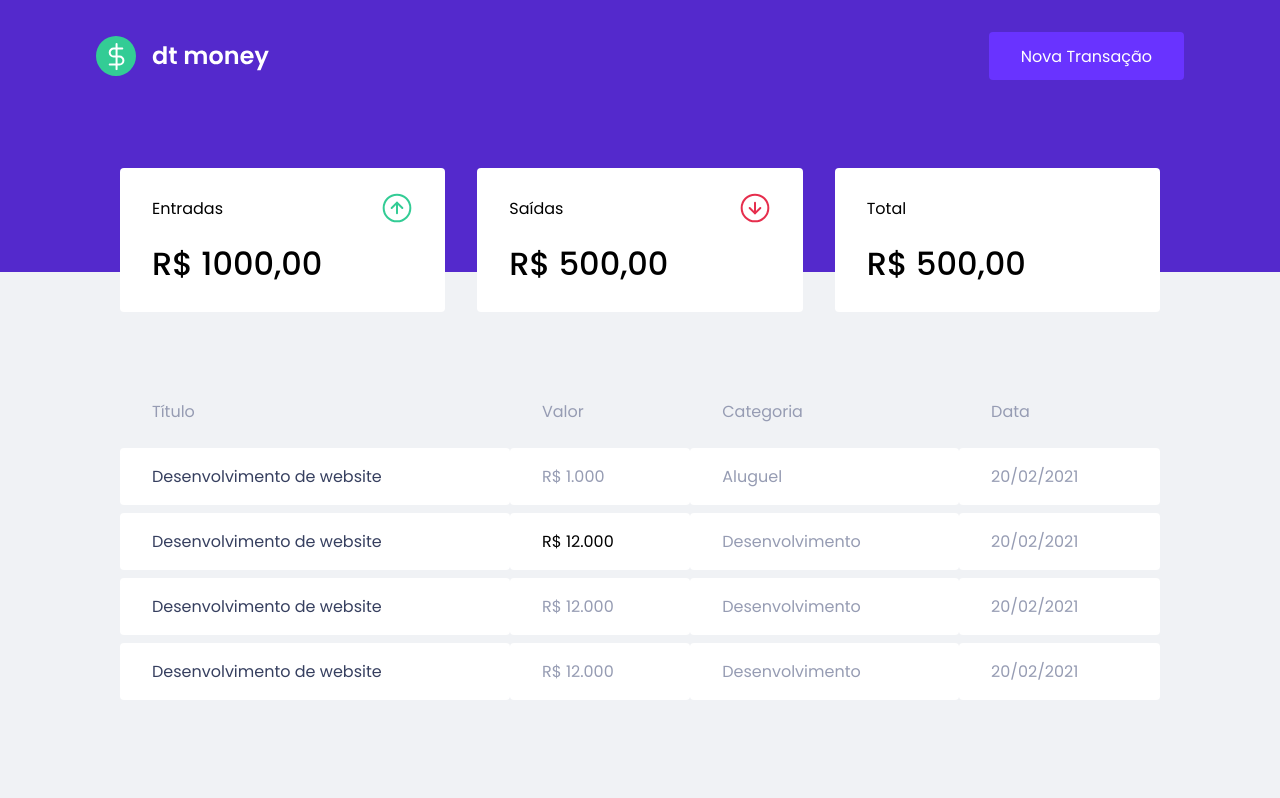
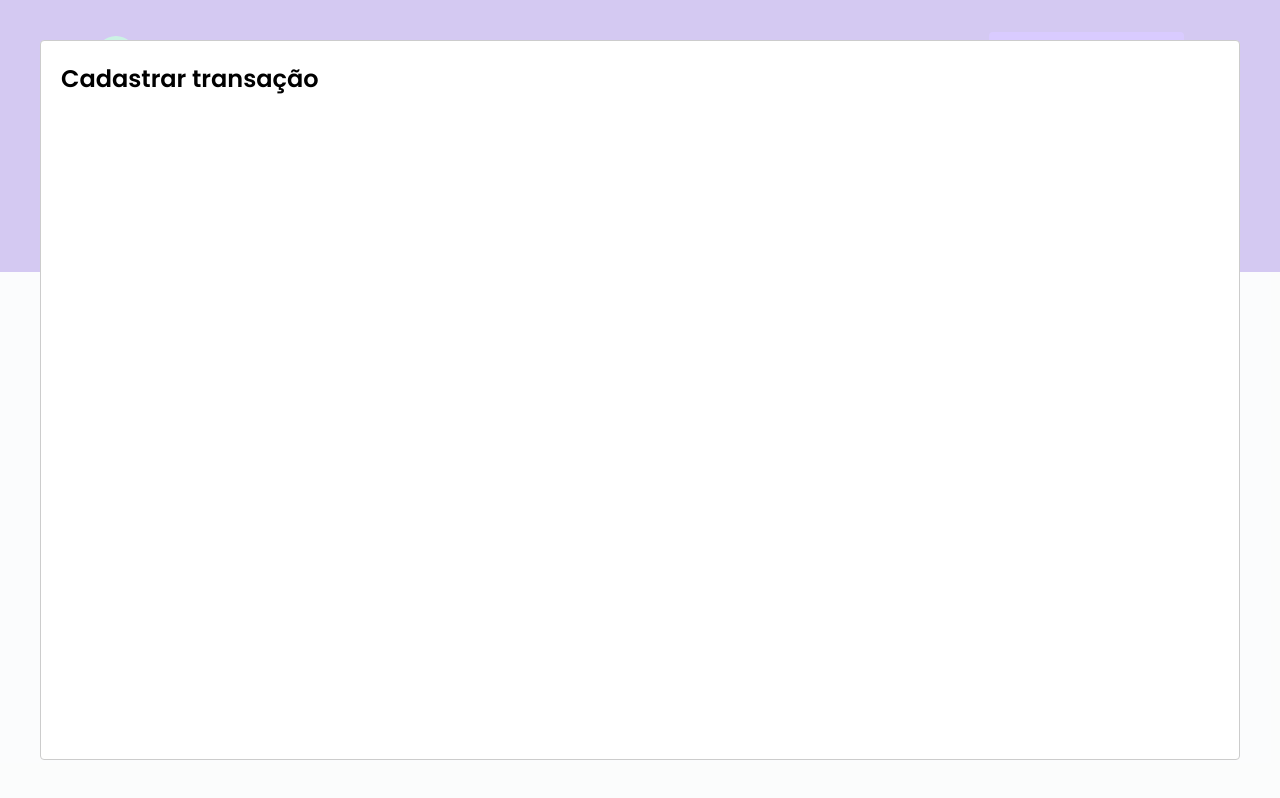
Before and after one commit to Branc0/dt-money, a React (Create React App) app: page / in a window 1280 px wide. Both pictures are taken after a click on the button "Nova Transação". Built offline with nearby package versions, Linux system fonts and the light colour scheme; no server answers; what miragejs would draw is missing.

Commit message:
feat: implements react-modal

```diff
--- a/package.json
+++ b/package.json
@@ -7,6 +7,7 @@
     "miragejs": "^0.1.41",
     "react": "^17.0.2",
     "react-dom": "^17.0.2",
+    "react-modal": "^3.13.1",
     "react-scripts": "4.0.3",
     "styled-components": "^5.3.0",
     "web-vitals": "^1.1.2"
@@ -19,6 +20,7 @@
     "@types/node": "^12.20.13",
     "@types/react": "^17.0.8",
     "@types/react-dom": "^17.0.5",
+    "@types/react-modal": "^3.12.0",
     "@types/styled-components": "^5.1.9",
     "typescript": "^4.3.2"
   },
--- a/src/App.tsx
+++ b/src/App.tsx
@@ -1,13 +1,28 @@
-import React from 'react';
+import { useState } from 'react';
+import Modal from 'react-modal';
 import { GlobalStyle } from './styles/global';
 import { Header } from './components/Header';
 import { Dashboard } from './components/Dashboard';
 
+Modal.setAppElement('#root');
+
 export function App() {
+  const [isNewTransactionModalOpen, setIsNewTransactionModalOpen] = useState(false);
+
+  function handleOpenNewTransactionModal() {
+    setIsNewTransactionModalOpen(true);
+  }
+
+  function handleCloseNewTransactionModal() {
+    setIsNewTransactionModalOpen(false);
+  }
   return (
     <>
-      <Header />
+      <Header onOpenNewTransactionModal={handleOpenNewTransactionModal} />
       <Dashboard />
+      <Modal isOpen={isNewTransactionModalOpen} onRequestClose={handleCloseNewTransactionModal}>
+        <h2>Cadastrar transação</h2>
+      </Modal>
       <GlobalStyle />
     </>
   );
--- a/src/components/Header/index.tsx
+++ b/src/components/Header/index.tsx
@@ -1,12 +1,18 @@
+
+
 import logoImg from '../../assets/logo.svg';
 import { Container, Content } from './styles';
 
-export function Header() {
+interface HeaderProps {
+    onOpenNewTransactionModal: () => void;
+}
+
+export function Header({ onOpenNewTransactionModal }: HeaderProps) {
     return (
         <Container>
             <Content>
                 <img src={logoImg} alt="dt money"></img>
-                <button type="button">Nova Transação</button>
+                <button type="button" onClick={onOpenNewTransactionModal}>Nova Transação</button>
             </Content>
         </Container>
     )
```
Also changed, not shown: 1 other file (tests, documents, lock files or other folders).
